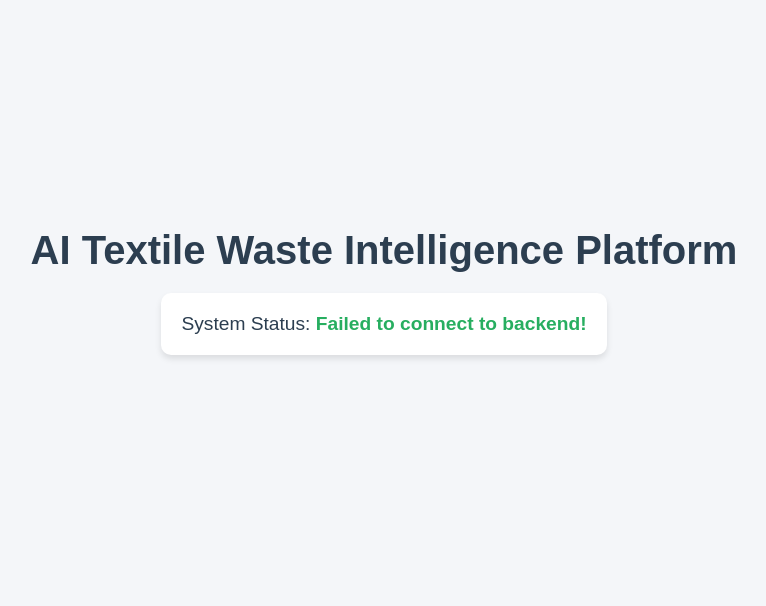
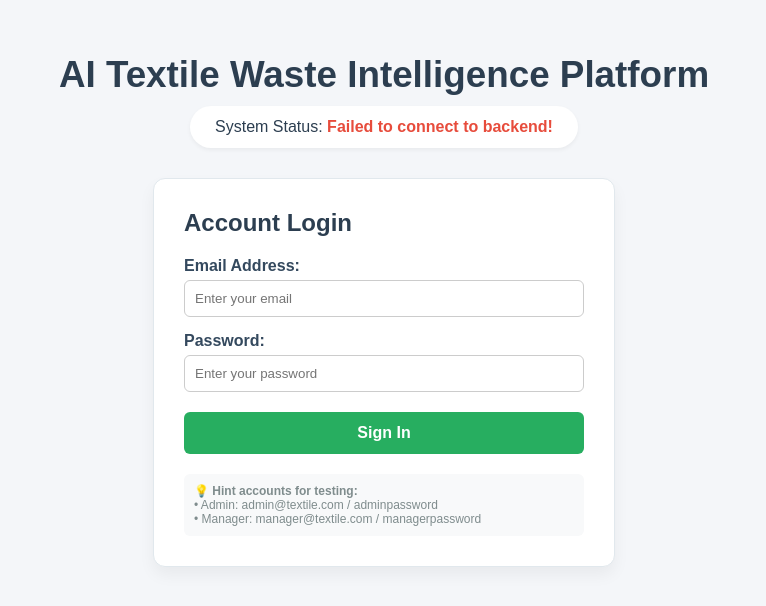
Before and after one commit to springboardmentor802-dotcom/AI-Textile-Waste-Intelligence-Platform, a React (Create React App) app in the folder frontend/: page / in a window 1280 px wide. Shown: the part 122-728 px from the top of the page, without its empty margins (256-1022 px from the left). Built offline with nearby package versions, Linux system fonts and the light colour scheme.

Commit message:
Feat: Completed Milestone 1 - Authentication & Textile Dataset Workflows Integrated

```diff
--- a/frontend/src/App.js
+++ b/frontend/src/App.js
@@ -2,10 +2,14 @@ import React, { useEffect, useState } from 'react';
 
 function App() {
   const [message, setMessage] = useState("Loading backend data...");
+  const [email, setEmail] = useState("");
+  const [password, setPassword] = useState("");
+  const [user, setUser] = useState(null); // Logged in user info ki state
+  const [error, setError] = useState("");
 
   useEffect(() => {
     // Yeh code hamare Python backend se data lekar aata hai
-    fetch("http://127.0.0.1:8000/")
+    fetch("http://localhost:8000/")
       .then((response) => response.json())
       .then((data) => setMessage(data.message))
       .catch((error) => {
@@ -14,30 +18,133 @@ function App() {
       });
   }, []);
 
+  // Login submit karne ka function
+  const handleLogin = async (e) => {
+    e.preventDefault();
+    setError("");
+
+    try {
+      const response = await fetch("http://localhost:8000/api/login", {
+        method: "POST",
+        headers: { "Content-Type": "application/json" },
+        body: JSON.stringify({ email, password })
+      });
+
+      const data = await response.json();
+
+      if (response.ok) {
+        setUser(data); // User login data (email aur role) save ho jayega
+      } else {
+        setError(data.detail || "Invalid Email or Password");
+      }
+    } catch (err) {
+      setError("Cannot connect to backend server");
+    }
+  };
+
+  const handleLogout = () => {
+    setUser(null);
+    setEmail("");
+    setPassword("");
+  };
+
   return (
     <div style={{
       display: 'flex',
       justifyContent: 'center',
       alignItems: 'center',
-      height: '100vh',
+      minHeight: '100vh',
       flexDirection: 'column',
       backgroundColor: '#f4f6f9',
-      fontFamily: 'Arial, sans-serif'
+      fontFamily: 'Arial, sans-serif',
+      padding: '20px'
     }}>
-      <h1 style={{ color: '#2c3e50', fontSize: '2.5rem', marginBottom: '20px' }}>
+      <h1 style={{ color: '#2c3e50', fontSize: '2.3rem', marginBottom: '10px', textAlign: 'center' }}>
         AI Textile Waste Intelligence Platform
       </h1>
+
+      {/* SYSTEM STATUS BOX */}
       <div style={{
-        padding: '20px',
-        borderRadius: '10px',
+        padding: '12px 25px',
+        borderRadius: '30px',
         backgroundColor: '#fff',
-        boxShadow: '0 4px 6px rgba(0,0,0,0.1)',
-        fontSize: '1.2rem',
+        boxShadow: '0 2px 4px rgba(0,0,0,0.05)',
+        fontSize: '1rem',
         color: '#2c3e50',
-        fontWeight: 'normal'
+        marginBottom: '30px'
       }}>
-        System Status: <span style={{ color: '#27ae60', fontWeight: 'bold' }}>{message}</span>
+        System Status: <span style={{ color: message.includes("Failed") ? '#e74c3c' : '#27ae60', fontWeight: 'bold' }}>{message}</span>
       </div>
+
+      {/* AGAR USER LOGGED IN NAHI HAI TOH LOGIN FORM DIKHAO */}
+      {!user ? (
+        <div style={{
+          width: '100%',
+          maxWidth: '400px',
+          padding: '30px',
+          backgroundColor: '#fff',
+          border: '1px solid #e1e8ed',
+          borderRadius: '12px',
+          boxShadow: '0 8px 16px rgba(0,0,0,0.05)'
+        }}>
+          <h3 style={{ marginTop: 0, color: '#2c3e50', fontSize: '1.5rem', marginBottom: '20px' }}>Account Login</h3>
+
+          {error && <p style={{ color: '#e74c3c', fontSize: '0.9rem', backgroundColor: '#fde8e8', padding: '10px', borderRadius: '6px' }}>{error}</p>}
+
+          <form onSubmit={handleLogin}>
+            <div style={{ marginBottom: '15px' }}>
+              <label style={{ display: 'block', marginBottom: '5px', color: '#34495e', fontWeight: '600' }}>Email Address:</label>
+              <input
+                type="email"
+                style={{ width: '100%', padding: '10px', borderRadius: '6px', border: '1px solid #ccc', boxSizing: 'border-box' }}
+                value={email}
+                onChange={(e) => setEmail(e.target.value)}
+                placeholder="Enter your email"
+                required
+              />
+            </div>
+            <div style={{ marginBottom: '20px' }}>
+              <label style={{ display: 'block', marginBottom: '5px', color: '#34495e', fontWeight: '600' }}>Password:</label>
+              <input
+                type="password"
+                style={{ width: '100%', padding: '10px', borderRadius: '6px', border: '1px solid #ccc', boxSizing: 'border-box' }}
+                value={password}
+                onChange={(e) => setPassword(e.target.value)}
+                placeholder="Enter your password"
+                required
+              />
+            </div>
+            <button type="submit" style={{ width: '100%', padding: '12px', backgroundColor: '#27ae60', color: 'white', border: 'none', borderRadius: '6px', fontSize: '1rem', fontWeight: 'bold', cursor: 'pointer' }}>
+              Sign In
+            </button>
+          </form>
+          <div style={{ fontSize: '12px', color: '#7f8c8d', marginTop: '20px', backgroundColor: '#f8f9fa', padding: '10px', borderRadius: '6px' }}>
+            <strong>💡 Hint accounts for testing:</strong><br/>
+            • Admin: admin@textile.com / adminpassword<br/>
+            • Manager: manager@textile.com / managerpassword
+          </div>
+        </div>
+      ) : (
+        /* AGAR USER SUCCESSFUL LOGIN HO GAYA HAI TOH DASHBOARD DIKHAO */
+        <div style={{ width: '100%', maxWidth: '600px', padding: '30px', backgroundColor: '#fff', borderRadius: '12px', boxShadow: '0 8px 16px rgba(0,0,0,0.05)', border: '1px solid #27ae60' }}>
+          <h2 style={{ color: '#27ae60', marginTop: 0 }}>🎉 Login Successful!</h2>
+          <p style={{ fontSize: '1.1rem' }}><strong>Logged in as:</strong> {user.email}</p>
+          <p style={{ fontSize: '1.1rem' }}><strong>Your Role:</strong> <span style={{ padding: '4px 10px', backgroundColor: '#34495e', color: '#fff', borderRadius: '20px', fontSize: '0.9rem' }}>{user.role}</span></p>
+
+          <div style={{ marginTop: '25px', padding: '20px', background: '#f8f9fa', borderRadius: '8px', borderLeft: '5px solid #2980b9' }}>
+            <h4 style={{ marginTop: 0, color: '#2980b9' }}>Workspace Section (Role-Based Access)</h4>
+            {user.role === "Admin" ? (
+              <p style={{ color: '#2c3e50', margin: 0 }}>👑 <strong>Welcome Admin:</strong> You have full control over System Analytics, AI model adjustments, and Workflow Rules config.</p>
+            ) : (
+              <p style={{ color: '#2c3e50', margin: 0 }}>📦 <strong>Welcome Manager:</strong> You have access to Textile Inventory Entry Logs, Waste categorization lists, and Dataset uploading.</p>
+            )}
+          </div>
+
+          <button onClick={handleLogout} style={{ marginTop: '25px', padding: '10px 20px', backgroundColor: '#e74c3c', color: 'white', border: 'none', borderRadius: '6px', cursor: 'pointer', fontWeight: 'bold' }}>
+            Logout Account
+          </button>
+        </div>
+      )}
     </div>
   );
 }
```
